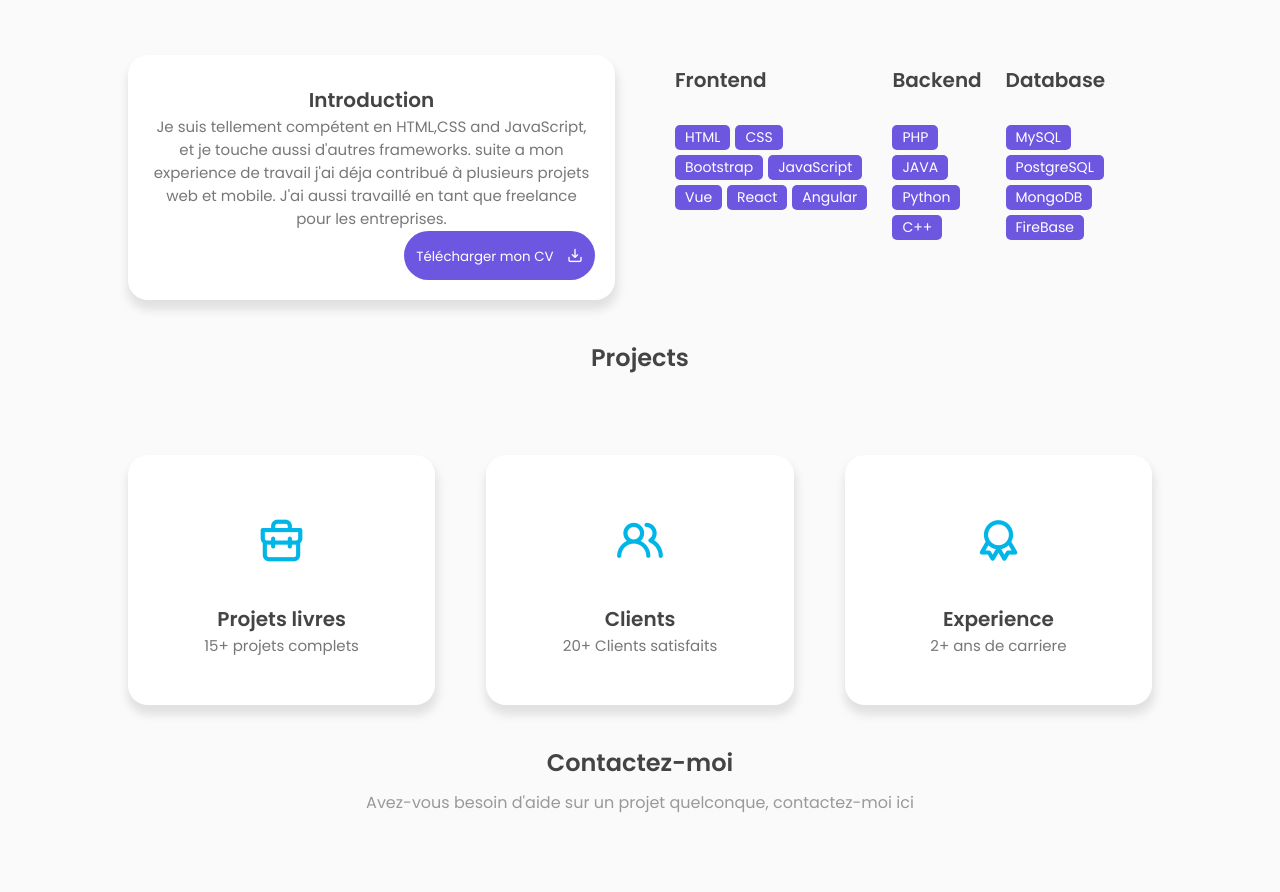
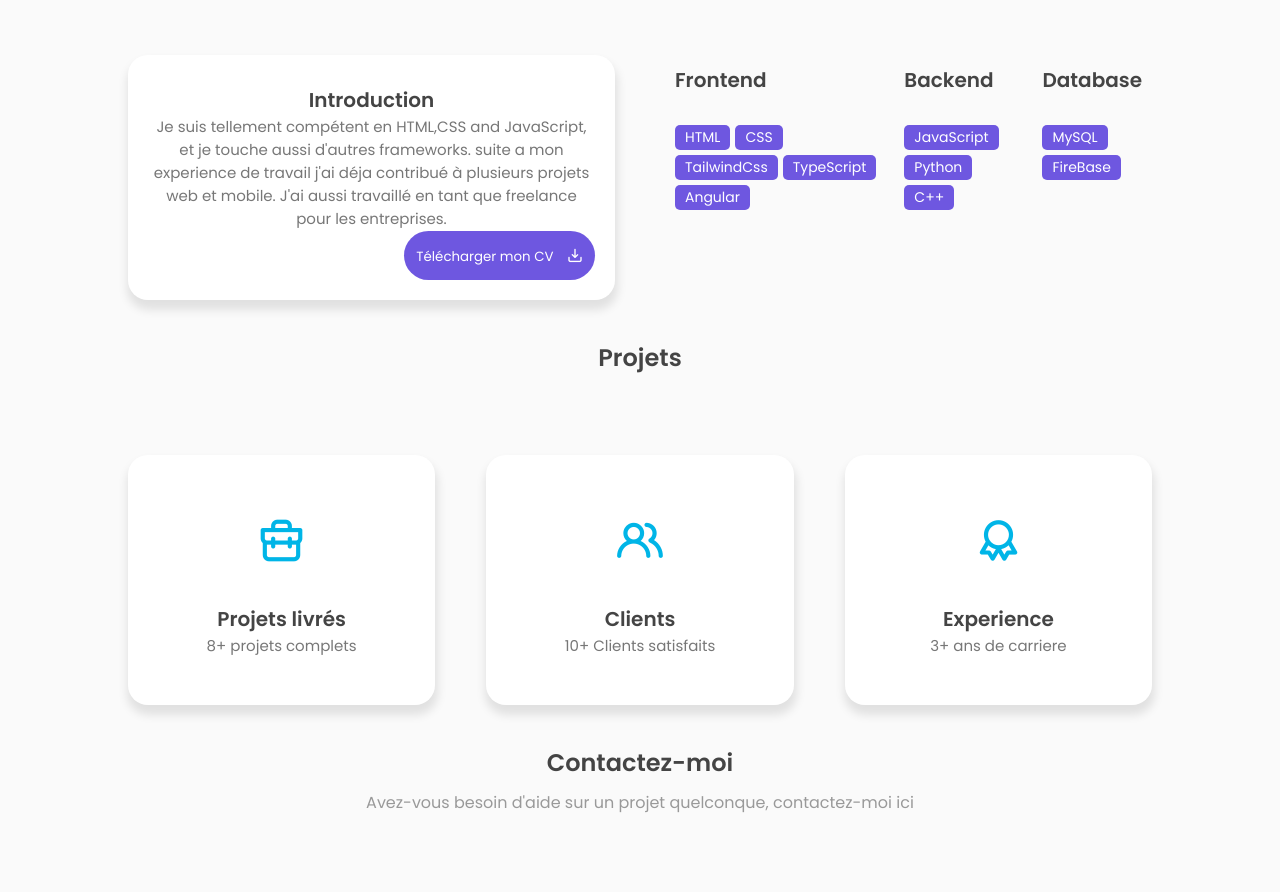
Before and after one commit to BARAKA-SAFARI-Josh/portfolio-josh-Baraka, a plain HTML site: page index.html in a window 1280 px wide. Shown: the part 880-1772 px from the top of the page. Drawn offline with nearby package versions, Linux system fonts and the light colour scheme.

Commit message:
Update index.html
Some modifs for the skills section and ajust the experience years

```diff
--- a/index.html
+++ b/index.html
@@ -116,10 +116,8 @@
                             <div class="skills-list">
                                 <span>HTML</span>
                                 <span>CSS</span>
-                                <span>Bootstrap</span>
-                                <span>JavaScript</span>
-                                <span>Vue </span>
-                                <span>React </span>
+                                <span>TailwindCss</span>
+                                <span>TypeScript</span>
                                 <span>Angular</span>
                             </div>
                         </div>
@@ -128,8 +126,7 @@
                                 <h3>Backend</h3>
                             </div>
                             <div class="skills-list">
-                                <span>PHP</span>
-                                <span>JAVA</span>
+                                <span>JavaScript</span>
                                 <span>Python</span>
                                 <span>C++</span>
                             </div>
@@ -140,8 +137,6 @@
                             </div>
                             <div class="skills-list">
                                 <span>MySQL</span>
-                                <span>PostgreSQL</span>
-                                <span>MongoDB</span>
                                 <span>FireBase</span>
                             </div>
                         </div>
@@ -151,23 +146,23 @@
             <!-- --------------------------- PROJECT BOX------------------------- -->
             <section class="section" id="projects">
                 <div class="top-header">
-                    <h1>Projects</h1>
+                    <h1>Projets</h1>
                 </div>
                 <div class="project-container">
                     <div class="project-box">
                         <i class="uil uil-briefcase"></i>
-                        <h3>Projets livres</h3>
-                        <label>15+ projets complets</label>
+                        <h3>Projets livrés</h3>
+                        <label>8+ projets complets</label>
                     </div>
                     <div class="project-box">
                         <i class="uil uil-users-alt"></i>
                         <h3>Clients</h3>
-                        <label>20+ Clients satisfaits</label>
+                        <label>10+ Clients satisfaits</label>
                     </div>
                     <div class="project-box">
                         <i class="uil uil-award"></i>
                         <h3>Experience</h3>
-                        <label>2+ ans de carriere</label>
+                        <label>3+ ans de carriere</label>
                     </div>
                 </div>
             </section>
```
